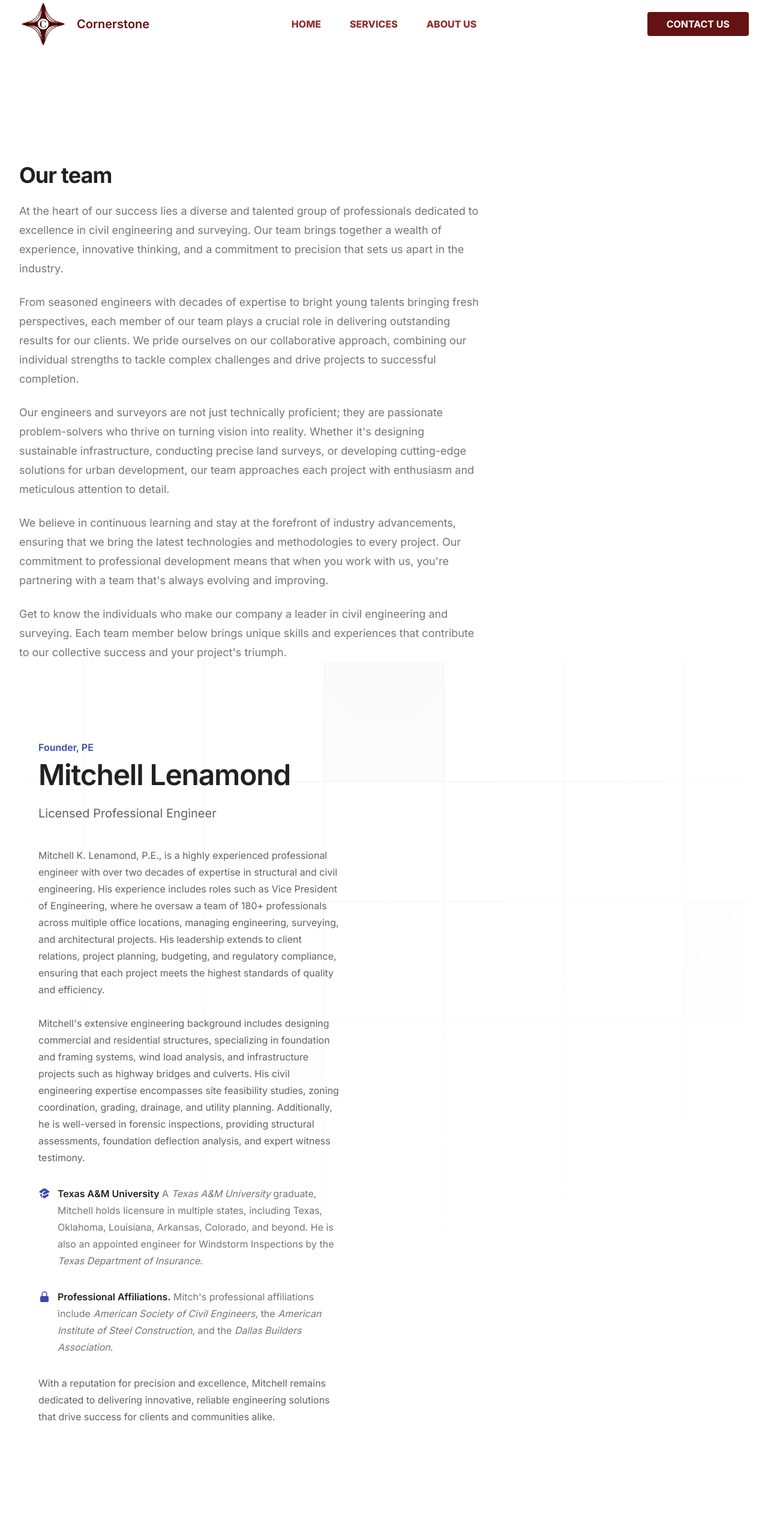
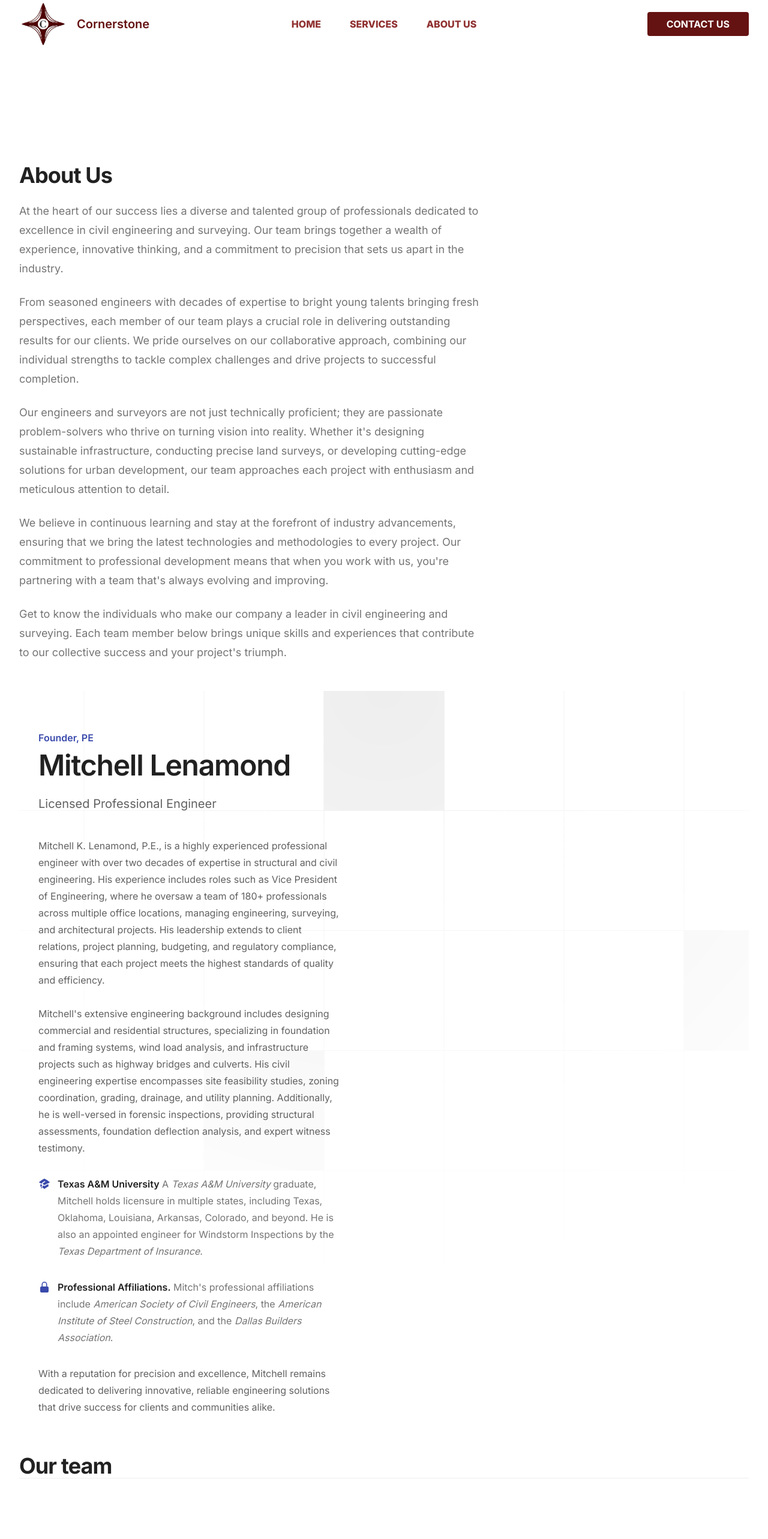
Before and after one commit to dwaynedraper/cornerstone, a Next.js app: page /about in a window 1280 px wide. Shown: the top 2566 px of the page at 60% size. Built offline with nearby package versions, Linux system fonts and the light colour scheme.

Commit message:
Tweaks to bio and team

```diff
--- a/src/components/Mitchell.jsx
+++ b/src/components/Mitchell.jsx
@@ -1,13 +1,8 @@
-import {
-  CloudArrowUpIcon,
-  LockClosedIcon,
-  ServerIcon,
-  AcademicCapIcon,
-} from "@heroicons/react/20/solid";
+import { LockClosedIcon, AcademicCapIcon } from "@heroicons/react/20/solid";
 
 export default function Mitchell() {
   return (
-    <div className="relative isolate overflow-hidden bg-white px-6 py-24 sm:py-32 lg:overflow-visible lg:px-0">
+    <div className="relative isolate overflow-hidden bg-white px-6 py-12 sm:py-16 lg:overflow-visible lg:px-0 mt-12">
       <div className="absolute inset-0 -z-10 overflow-hidden">
         <svg
           aria-hidden="true"
@@ -25,7 +20,7 @@ export default function Mitchell() {
               <path d="M100 200V.5M.5 .5H200" fill="none" />
             </pattern>
           </defs>
-          <svg x="50%" y={-1} className="overflow-visible fill-gray-50">
+          <svg x="50%" y={-1} className="overflow-visible fill-gray-200">
             <path
               d="M-100.5 0h201v201h-201Z M699.5 0h201v201h-201Z M499.5 400h201v201h-201Z M-300.5 600h201v201h-201Z"
               strokeWidth={0}
--- a/src/components/Team.tsx
+++ b/src/components/Team.tsx
@@ -39,7 +39,7 @@ export default function Team() {
     <div className="mx-auto mt-32 max-w-7xl px-6 sm:mt-48 lg:px-8">
       <div className="mx-auto max-w-3xl lg:mx-0">
         <h2 className="text-3xl font-bold tracking-tight text-gray-900 sm:text-4xl">
-          Our team
+          About Us
         </h2>
         <p className="mt-6 text-lg leading-8 text-gray-600">
           At the heart of our success lies a diverse and talented group of
@@ -79,6 +79,10 @@ export default function Team() {
         </p>
       </div>
       <Mitchell />
+      <h2 className="text-3xl font-bold tracking-tight text-gray-900 sm:text-4xl">
+        Our team
+      </h2>
+      <hr />
       <ul
         role="list"
         className="mx-auto mt-20 pb-28 grid max-w-2xl grid-cols-2 gap-x-8 gap-y-16 text-center sm:grid-cols-3 md:grid-cols-4 lg:mx-0 lg:max-w-none lg:grid-cols-5 xl:grid-cols-6"
```
